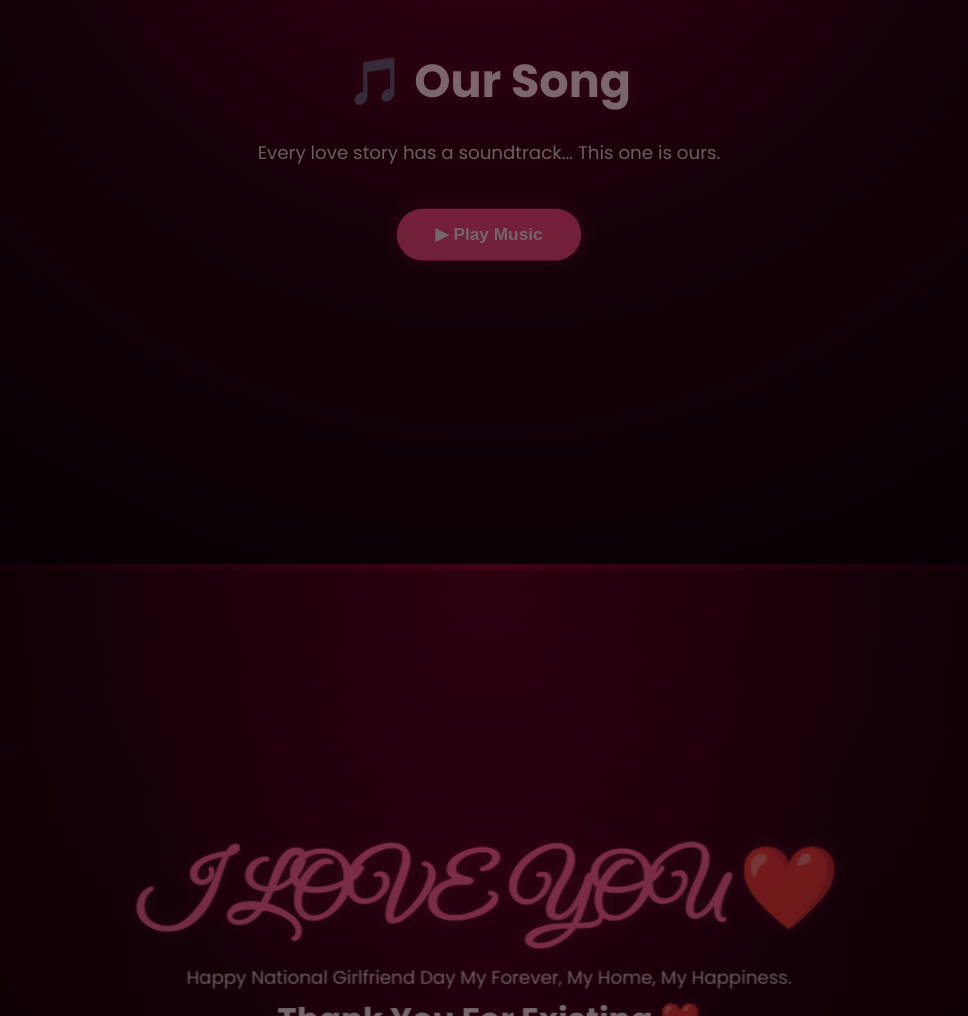
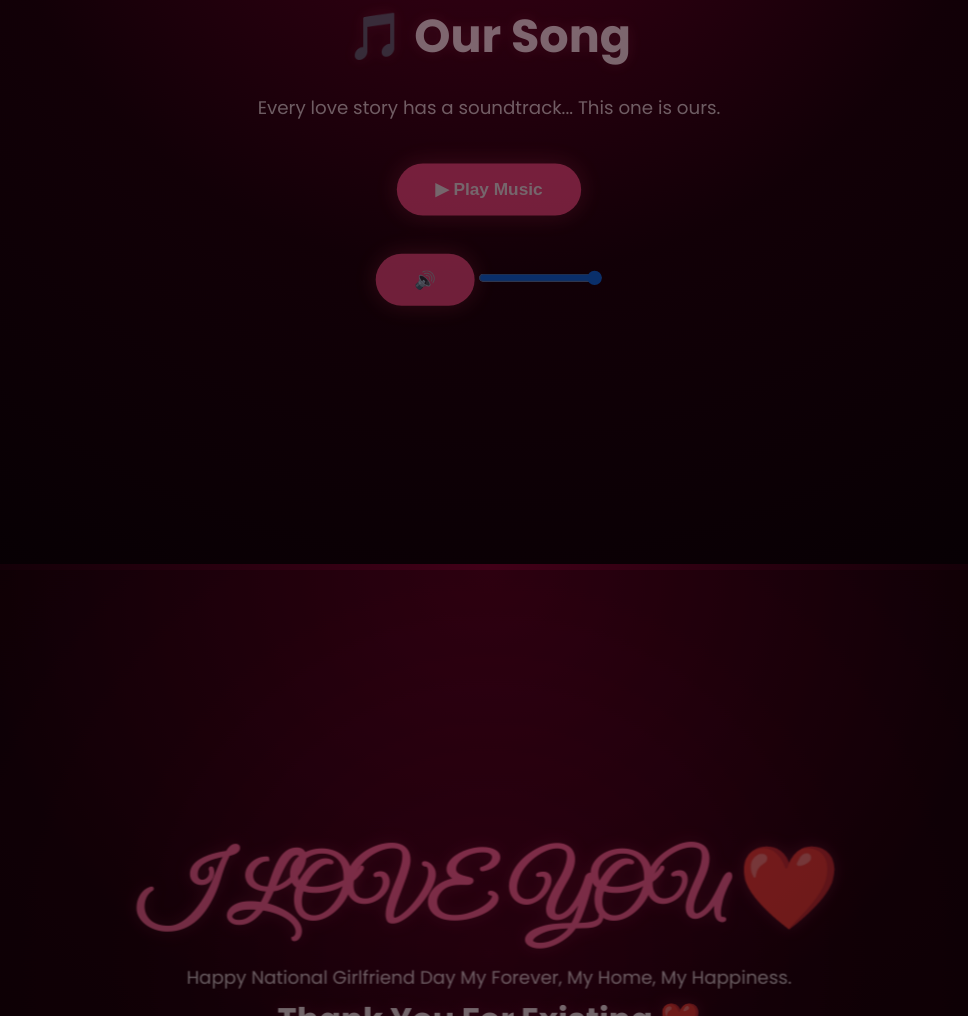
Before and after one commit to Bipul45/s, a plain HTML site: page index.html in a window 1280 px wide. Shown: the part 8236-9252 px from the top of the page, without its empty margins (151-1119 px from the left). Drawn offline with Linux system fonts and the light colour scheme.

Commit message:
Update index.html

```diff
--- a/index.html
+++ b/index.html
@@ -409,6 +409,29 @@ This one is ours.
 
 </button>
 
+  <div class="music-player">
+
+<div class="progress">
+
+<div class="progress-bar" id="progressBar"></div>
+
+</div>
+
+<div class="controls">
+
+<button id="muteBtn">🔊</button>
+
+<input type="range"
+id="volume"
+min="0"
+max="1"
+step="0.1"
+value="1">
+
+</div>
+
+</div>
+
 </div>
 
 </section>
```
